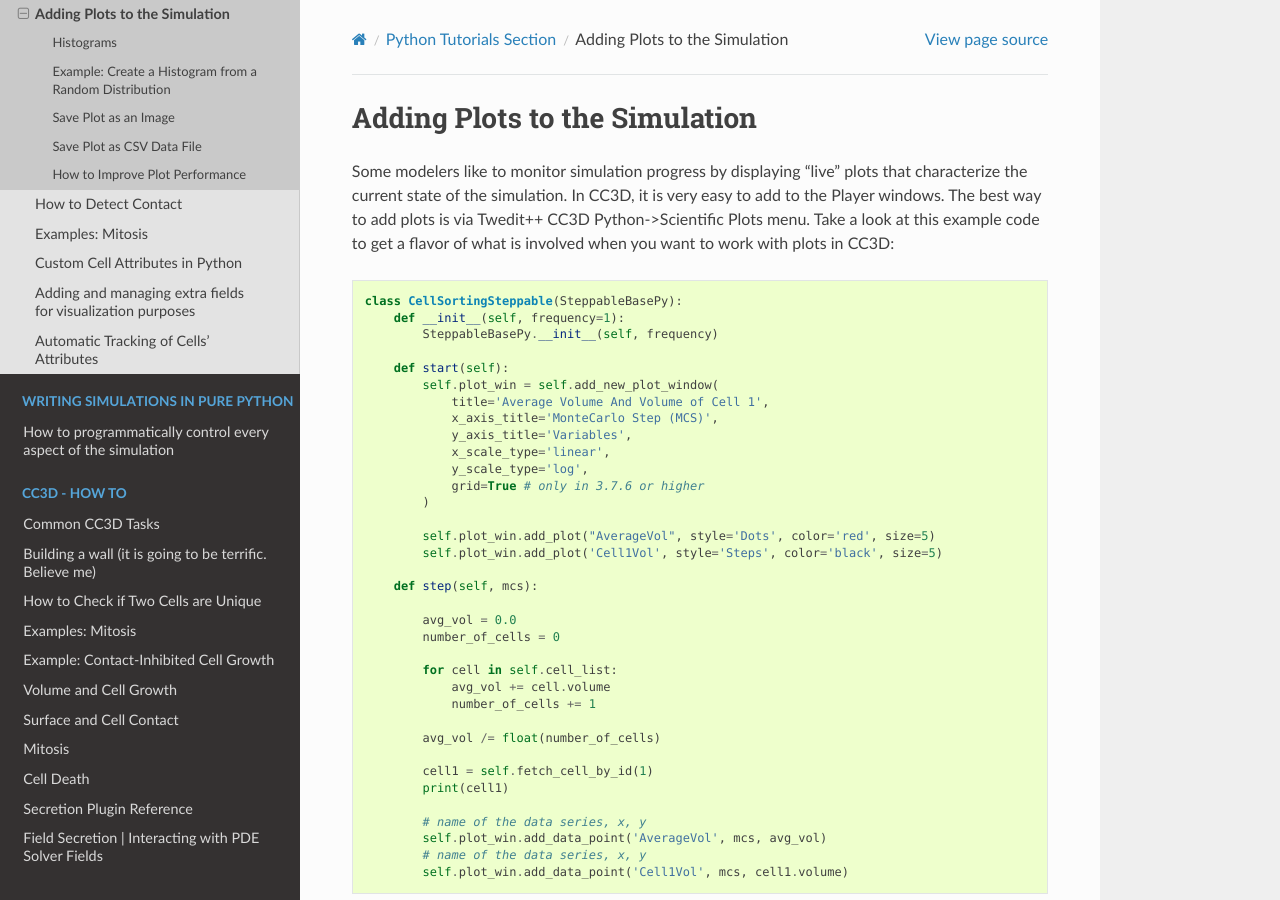
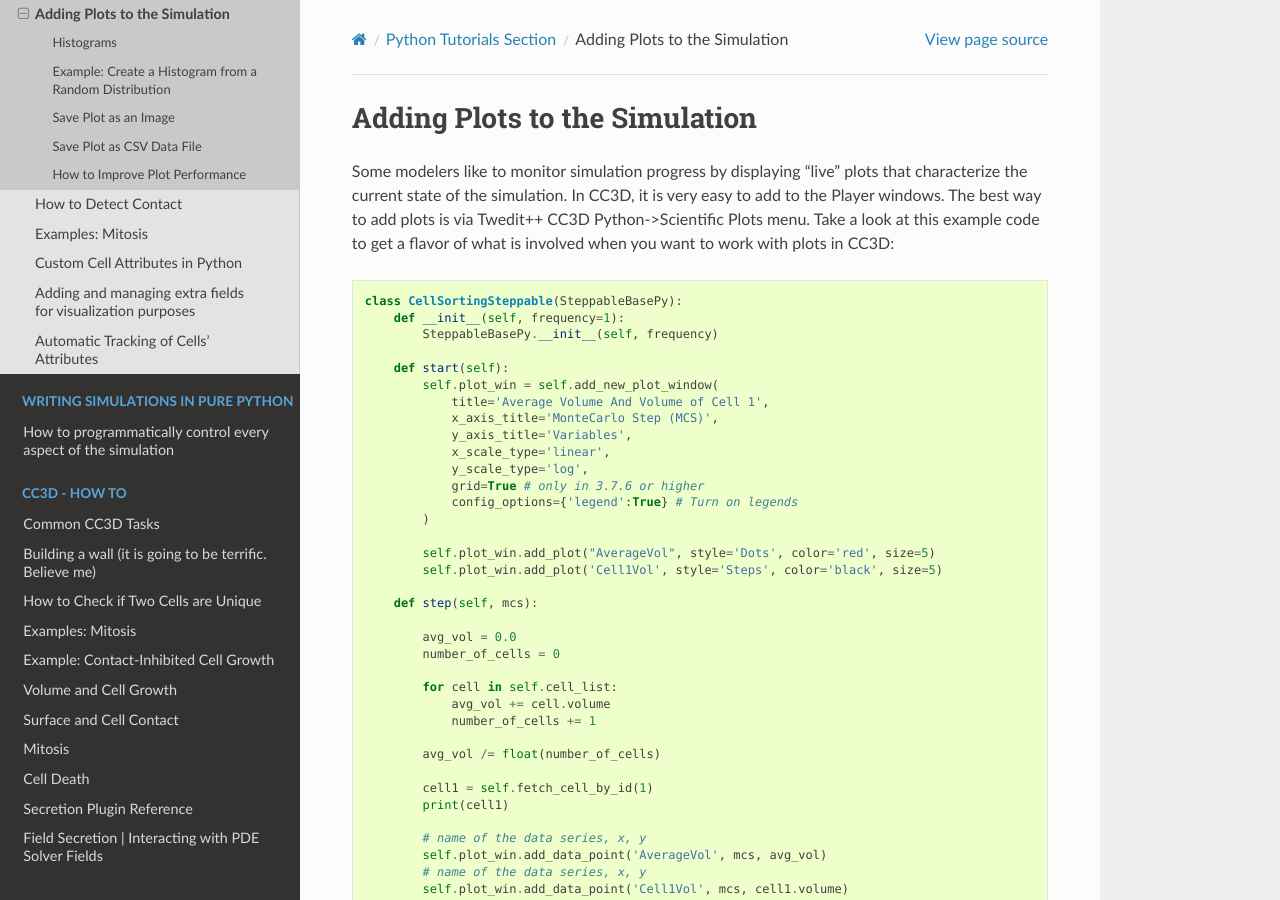
Before and after one commit to CompuCell3D/CompuCell3DReferenceManual, a Sphinx documentation site: the page built from docs/example_plots_histograms.rst, in a window 1280 px wide and 900 px high. Built offline with Sphinx 7.4.7 and the Read the Docs theme 2.0.0, drawn with Linux system fonts in a browser that asks for light colours; pages that are not in the unit, such as notebooks, are missing from menus.

Commit message:
Update example_plots_histograms.rst
Adding the code for legends in scientific plots

```diff
--- a/docs/example_plots_histograms.rst
+++ b/docs/example_plots_histograms.rst
@@ -22,6 +22,7 @@ CC3D:
                 x_scale_type='linear',
                 y_scale_type='log',
                 grid=True # only in 3.7.6 or higher
+                config_options={'legend':True} # Turn on legends
             )
 
             self.plot_win.add_plot("AverageVol", style='Dots', color='red', size=5)
```
